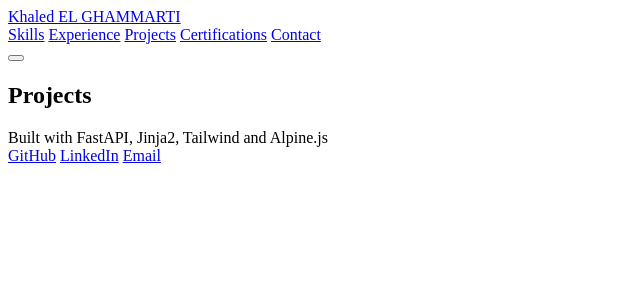
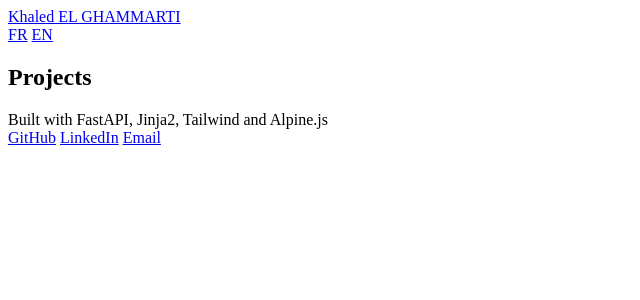
Before and after one commit to KhaledELG/portfolio-kelg, a FastAPI app: page /projects in a window 1280 px wide. Shown: the top 300 px of the page, without its empty margins (0-640 px from the left). Run offline with FastAPI, Linux system fonts and the light colour scheme; data that the repository does not hold is empty.

Commit message:
feat: simplify language selection and remove redundant contact information

```diff
--- a/app/templates/base.html
+++ b/app/templates/base.html
@@ -17,28 +17,12 @@
   <div class="max-w-6xl mx-auto px-4 sm:px-6 lg:px-8 py-6" x-data>
     <header class="flex items-center justify-between py-4 sticky top-0 z-20 backdrop-blur">
       <a href="/?lang={{ lang or settings.default_locale }}" class="text-xl font-semibold tracking-tight">Khaled EL GHAMMARTI</a>
-      <nav class="hidden md:flex items-center gap-6 text-sm uppercase tracking-wide">
-        {% set lang_param = (lang or settings.default_locale) %}
-        <a class="hover:text-cyan-300" href="/?lang={{ lang_param }}#skills">{{ t.sections.skills if t and t.sections and t.sections.skills else 'Skills' }}</a>
-        <a class="hover:text-cyan-300" href="/?lang={{ lang_param }}#experience">{{ t.sections.experience if t and t.sections and t.sections.experience else 'Experience' }}</a>
-        <a class="hover:text-cyan-300" href="/?lang={{ lang_param }}#projects">{{ t.sections.projects if t and t.sections and t.sections.projects else 'Projects' }}</a>
-        <a class="hover:text-cyan-300" href="/?lang={{ lang_param }}#certifications">{{ t.sections.certifications if t and t.sections and t.sections.certifications else 'Certifications' }}</a>
-        <a class="hover:text-cyan-300" href="/?lang={{ lang_param }}#contact">{{ t.sections.contact if t and t.sections and t.sections.contact else 'Contact' }}</a>
-      </nav>
-      <button class="md:hidden" @click="$store.ui.toggleMenu()" aria-label="Menu">
-        <span class="block w-8 h-0.5 bg-slate-100 mb-1"></span>
-        <span class="block w-8 h-0.5 bg-slate-100 mb-1"></span>
-        <span class="block w-8 h-0.5 bg-slate-100"></span>
-      </button>
+      <div class="flex items-center gap-2 text-xs">
+        {% set current_lang = (lang or settings.default_locale).lower() %}
+        <a href="/?lang=fr" class="px-3 py-1 rounded-md border border-slate-700 {{ 'bg-cyan-500 text-slate-950' if current_lang == 'fr' else 'text-slate-200' }}">FR</a>
+        <a href="/?lang=en" class="px-3 py-1 rounded-md border border-slate-700 {{ 'bg-cyan-500 text-slate-950' if current_lang == 'en' else 'text-slate-200' }}">EN</a>
+      </div>
     </header>
-
-    <div x-show="$store.ui.menuOpen" class="md:hidden mb-4 space-y-3" x-transition>
-      <a class="block" href="/?lang={{ lang_param }}#skills">{{ t.sections.skills if t and t.sections and t.sections.skills else 'Skills' }}</a>
-      <a class="block" href="/?lang={{ lang_param }}#experience">{{ t.sections.experience if t and t.sections and t.sections.experience else 'Experience' }}</a>
-      <a class="block" href="/?lang={{ lang_param }}#projects">{{ t.sections.projects if t and t.sections and t.sections.projects else 'Projects' }}</a>
-      <a class="block" href="/?lang={{ lang_param }}#certifications">{{ t.sections.certifications if t and t.sections and t.sections.certifications else 'Certifications' }}</a>
-      <a class="block" href="/?lang={{ lang_param }}#contact">{{ t.sections.contact if t and t.sections and t.sections.contact else 'Contact' }}</a>
-    </div>
 
     {% block content %}{% endblock %}
 
--- a/app/templates/index.html
+++ b/app/templates/index.html
@@ -167,9 +167,6 @@
       </div>
     </div>
     <div class="space-y-3 text-slate-300 text-sm">
-      <p>{{ t.contact.line1 if t and t.contact and t.contact.line1 else 'Available for freelance missions, security audits, or DevOps coaching.' }}</p>
-      <p>{{ t.contact.line2 if t and t.contact and t.contact.line2 else 'Based in Bordeaux • Remote friendly.' }}</p>
-      <p>{{ t.contact.line3 if t and t.contact and t.contact.line3 else 'Reply within 24h.' }}</p>
     </div>
   </div>
 </section>
```
